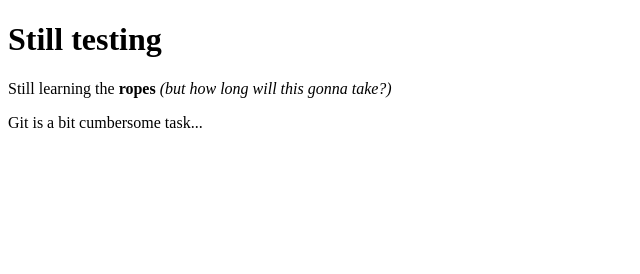
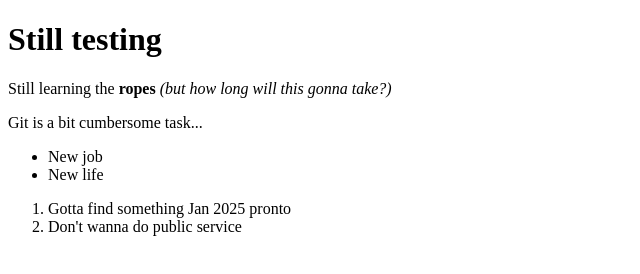
Before and after one commit to zank-ten/git_test, a plain HTML site: page index.html in a window 1280 px wide. Shown: the whole page, without its empty margins (0-640 px from the left). Drawn offline with Linux system fonts and the light colour scheme.

Commit message:
new snap 30 Dec 2024

```diff
--- a/index.html
+++ b/index.html
@@ -10,5 +10,16 @@
 
      <p>Still learning the <strong>ropes</strong> <em>(but how long will this gonna take?)</em></p>
      <p>Git is a bit cumbersome task...</p>
+
+     <ul>
+        <li>New job</li>
+        <li>New life</li>
+     </ul>
+
+     <ol>
+        <li>Gotta find something Jan 2025 pronto</li>
+        <li>Don't wanna do public service</li>
+
+     </ol>
 </body>
 </html>
```
